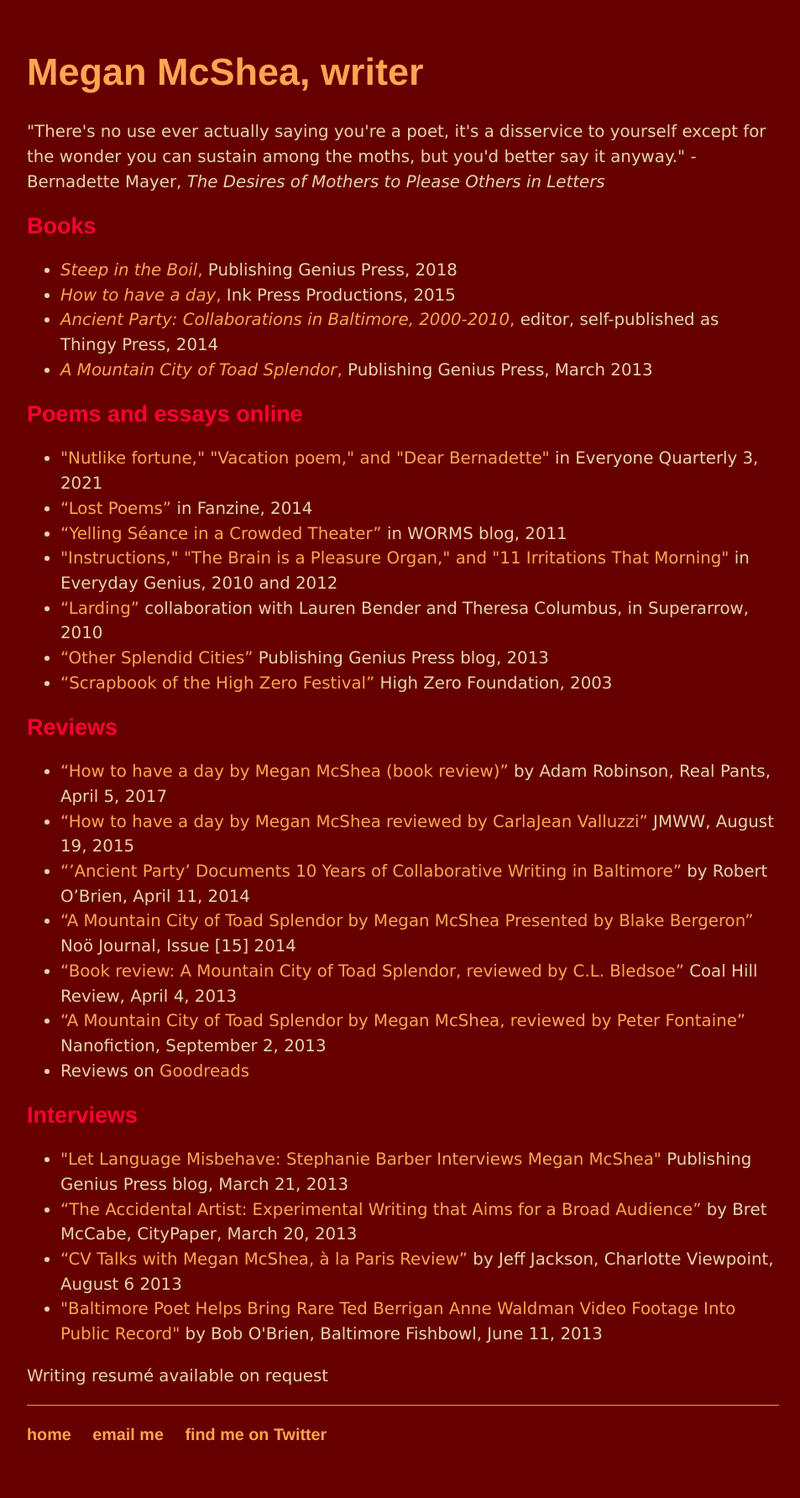
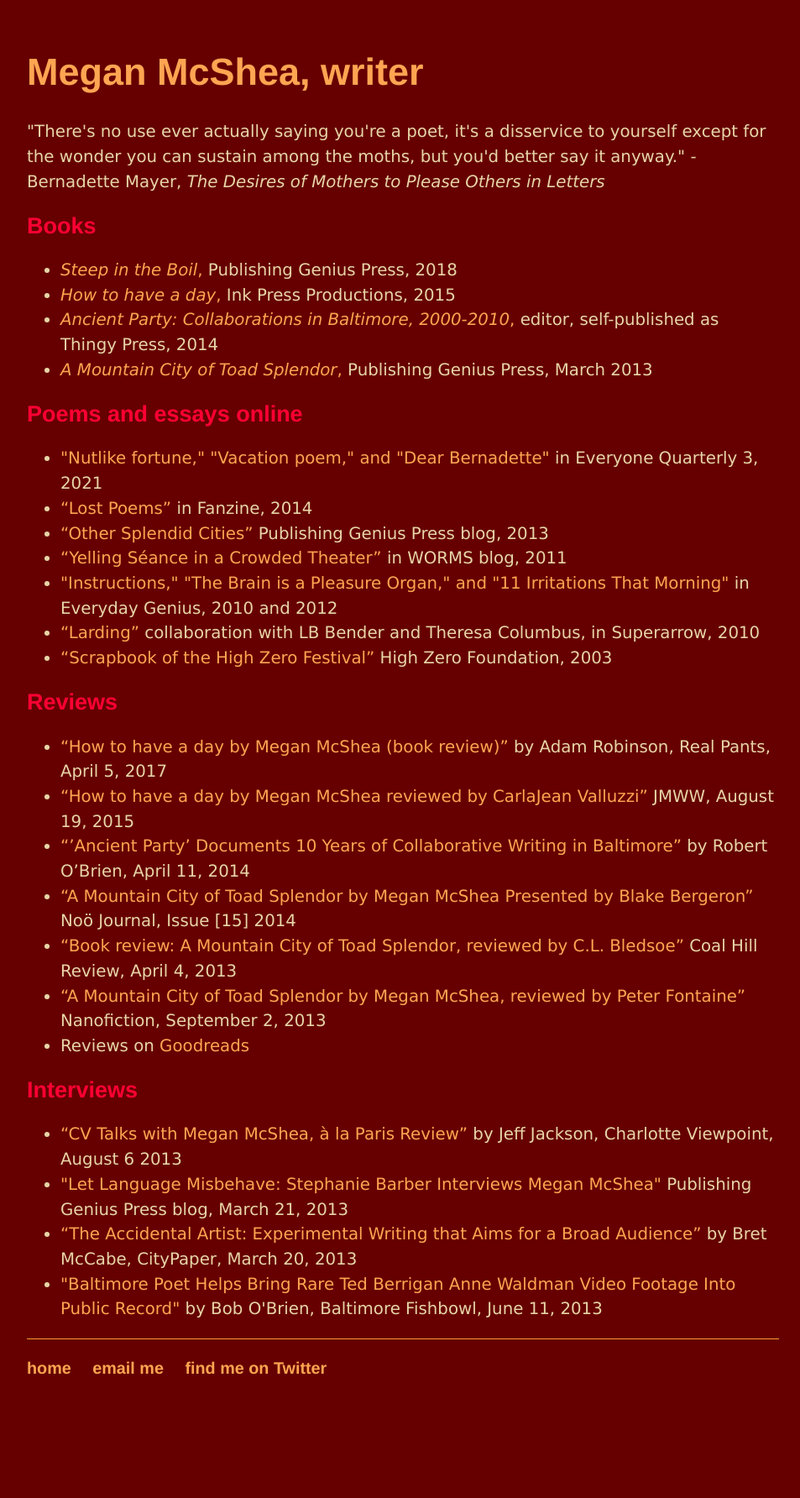
Before and after one commit to megan-mcshea/megan-mcshea.github.io, a Jekyll site: the page built from writer.html, in a window 1280 px wide. Shown: the whole page at 84% size, without its empty margins (160-1113 px from the left). Built offline with Jekyll 4.4.1, drawn with Linux system fonts in a browser that asks for light colours; after the commit the page ends 1704 px from its top, so only the background shows below that.

Commit message:
Update writer.html

```diff
--- a/writer.html
+++ b/writer.html
@@ -15,10 +15,10 @@ title: Megan McShea, writer
 	<h2>Poems and essays online</h2>
 	<ul><li><a href="https://theartofeveryone.com/poems-by-megan-mcshea-mole-suit-choir/">"Nutlike fortune," "Vacation poem," and "Dear Bernadette"</a> in Everyone Quarterly 3, 2021</li>
 		<li><a href="http://thefanzine.com/lost-poems/">“Lost Poems”</a> in Fanzine, 2014</li>
+		<li><a href="http://publishinggenius.com/?p=1729">“Other Splendid Cities”</a> Publishing Genius Press blog, 2013</li>
 <li><a href="http://wormsbaltimore.blogspot.com/2011/12/yelling-seance-in-crowded-theater.html">“Yelling Séance in a Crowded Theater”</a> in WORMS blog, 2011 </li>
 		<li><a href="http://www.everyday-genius.com/2010/01/megan-mcshea.html">"Instructions,"</a> <a href="http://www.everyday-genius.com/2012/03/megan-mcshea.html">"The Brain is a Pleasure Organ," and "11 Irritations That Morning"</a> in Everyday Genius, 2010 and 2012</li>
-		<li><a href="http://www.superarrow.org/IssueThree/BCM.html">“Larding”</a> collaboration with Lauren Bender and Theresa Columbus, in Superarrow, 2010</li>
-<li><a href="http://publishinggenius.com/?p=1729">“Other Splendid Cities”</a> Publishing Genius Press blog, 2013</li>
+		<li><a href="http://www.superarrow.org/IssueThree/BCM.html">“Larding”</a> collaboration with LB Bender and Theresa Columbus, in Superarrow, 2010</li>
 	<li><a href="http://www.highzero.org/2003_documentation">“Scrapbook of the High Zero Festival”</a> High Zero Foundation, 2003 </li>
 	</ul>
 
@@ -34,12 +34,10 @@ title: Megan McShea, writer
 
 	<h2>Interviews</h2>
 	<ul>
-<li><a href="http://www.publishinggenius.com/let-language-misbehave-stephanie-barber-interviews-megan-mcshea/">"Let Language Misbehave: Stephanie Barber Interviews Megan McShea"</a> Publishing Genius Press blog, March 21, 2013</li>
+<li><a href="http://www.charlotteviewpoint.org/article/3111/CV-talks-with-Megan-McShea,--la-Paris-Review">“CV Talks with Megan McShea, &agrave; la Paris Review”</a> by Jeff Jackson, Charlotte Viewpoint, August 6 2013 </li>
+		<li><a href="http://www.publishinggenius.com/let-language-misbehave-stephanie-barber-interviews-megan-mcshea/">"Let Language Misbehave: Stephanie Barber Interviews Megan McShea"</a> Publishing Genius Press blog, March 21, 2013</li>
 <li><a href="https://web.archive.org/web/20130323053940/http://citypaper.com/arts/books/the-accidental-artist-1.1460552">“The Accidental Artist: Experimental Writing that Aims for a Broad Audience”</a> by Bret McCabe, CityPaper, March 20, 2013 </li>
-<li><a href="http://www.charlotteviewpoint.org/article/3111/CV-talks-with-Megan-McShea,--la-Paris-Review">“CV Talks with Megan McShea, &agrave; la Paris Review”</a> by Jeff Jackson, Charlotte Viewpoint, August 6 2013 </li>
 <li><a href="https://baltimorefishbowl.com/stories/baltimore-poet-helps-bring-rare-ted-berrigan-anne-waldman-video-footage-into-public-record/">"Baltimore Poet Helps Bring Rare Ted Berrigan Anne Waldman Video Footage Into Public Record"</a> by Bob O'Brien, Baltimore Fishbowl, June 11, 2013 </li>
 </ul>
 
-<p>Writing resum&eacute; available on request
-
 </div><!-- /.blurb -->
```
